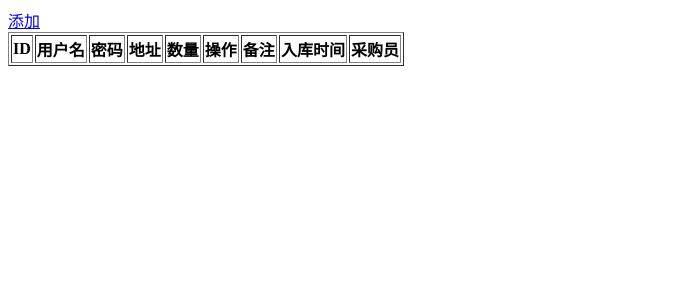
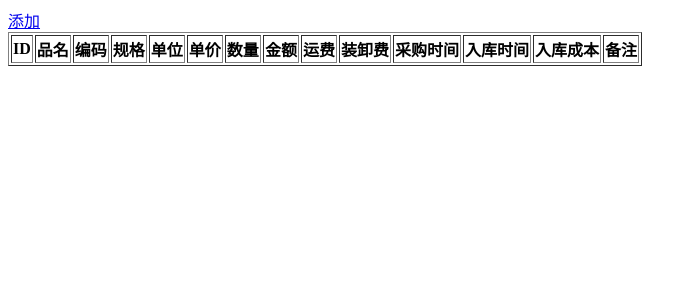
Before and after one commit to zhoukunwei/study, a Django app: page /myweb/ in a window 1280 px wide. Shown: the top 300 px of the page, without its empty margins (0-697 px from the left). Run offline with Django 3.2, Linux system fonts and the light colour scheme; lists and menus that the app fills with data are empty.

Commit message:
ha ha ha ha ...

```diff
--- a/mydjango1/templates/users.html
+++ b/mydjango1/templates/users.html
@@ -10,14 +10,19 @@
         <thead>
         <tr>
             <th>ID</th>
-            <th>用户名</th>
-            <th>密码</th>
-            <th>地址</th>
+            <th>品名</th>
+            <th>编码</th>
+            <th>规格</th>
+            <th>单位</th>
+            <th>单价</th>
             <th>数量</th>
-            <th>操作</th>
+            <th>金额</th>
+            <th>运费</th>
+            <th>装卸费</th>
+            <th>采购时间</th>
+            <th>入库时间</th>
+            <th>入库成本</th>
             <th>备注</th>
-            <th>入库时间</th>
-            <th>采购员</th>
         </tr>
         </thead>
         <tbody>
@@ -27,6 +32,14 @@
                 <td>{{ row.username }}</td>
                 <td>{{ row.password }}</td>
                 <td>{{ row.add }}</td>
+                <td>{{ row.stock}}</td>
+                <td>{{ row.stock}}</td>
+                <td>{{ row.stock}}</td>
+                <td>{{ row.stock}}</td>
+                <td>{{ row.stock}}</td>
+                <td>{{ row.stock}}</td>
+                <td>{{ row.stock}}</td>
+                <td>{{ row.stock}}</td>
                 <td>{{ row.stock}}</td>
                 <td>
                     <a href="/myweb/deleteUser?id={{ row.id }}">删除</a>
```
